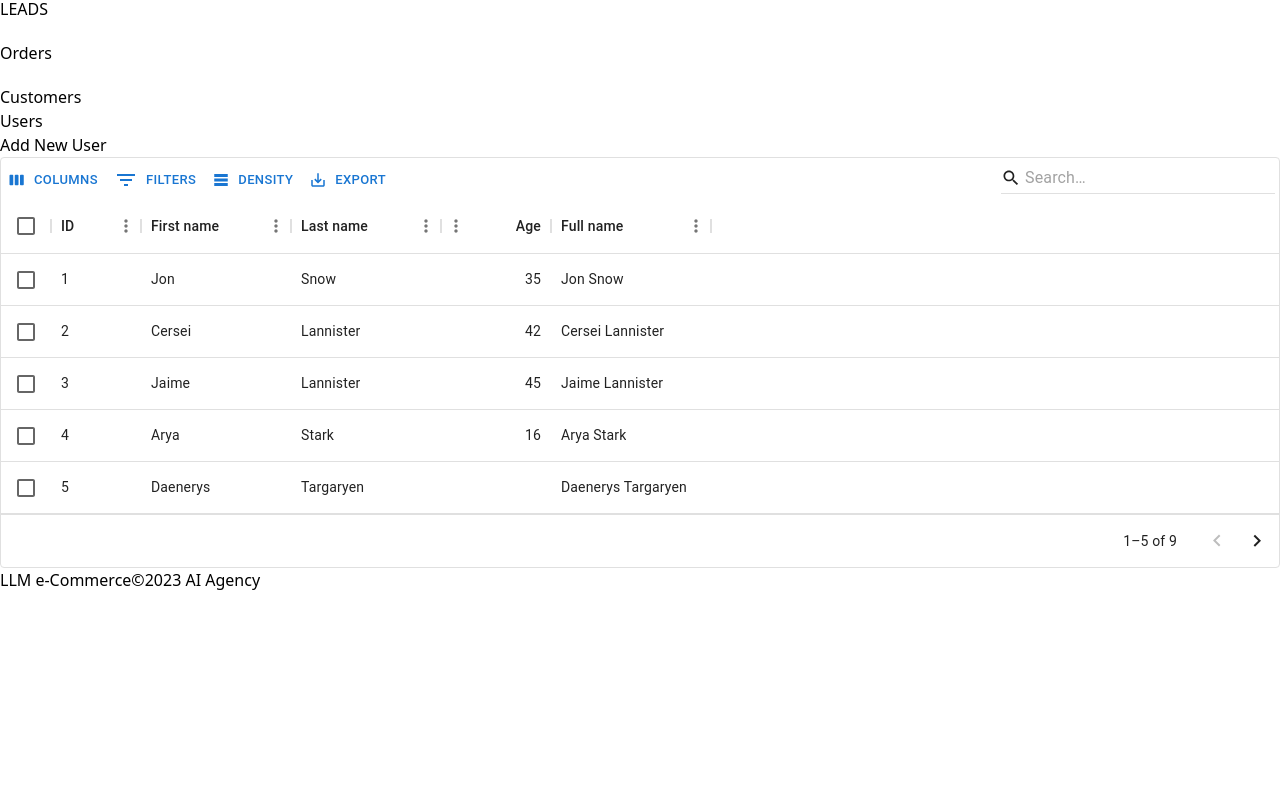
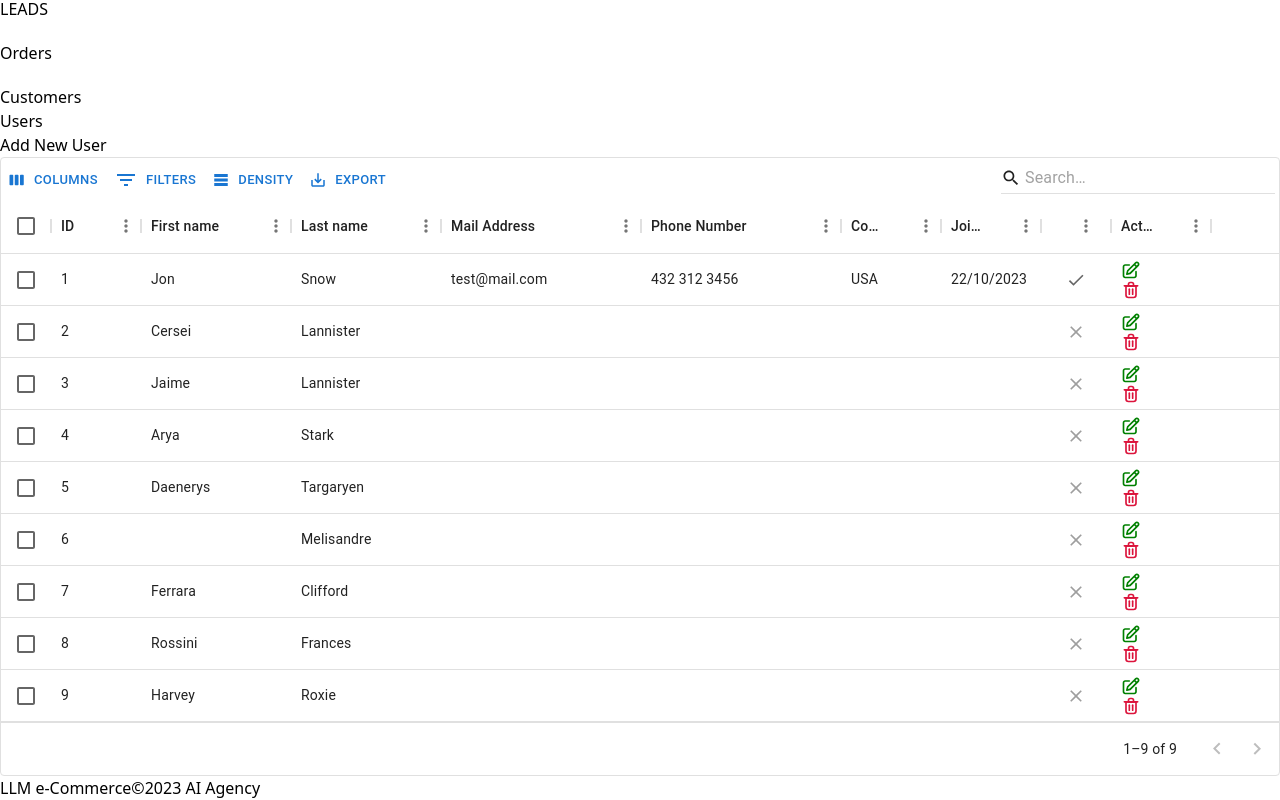
Before and after one commit to iTzMiNOS/react-eCommerce-dashboard, a React (Vite) app: page /users in a window 1280 px wide. Shown: the part 970-1770 px from the top of the page. Before the commit the page ends 1562 px from the top, so only its background shows below. Built offline with nearby package versions, Linux system fonts and the light colour scheme.

Commit message:
modified:   package-lock.json 	modified:   package.json 	modified:   src/App.jsx 	modified:   src/Components/Table/Table.jsx 	modified:   src/Components/Table/data.jsx 	modified:   src/Layout/Navbar/Navbar.jsx 	modified:   src/Pages/Users/Users.jsx

```diff
--- a/package.json
+++ b/package.json
@@ -16,6 +16,7 @@
     "@mui/x-data-grid": "^6.11.2",
     "react": "^18.2.0",
     "react-dom": "^18.2.0",
+    "react-notifications": "^1.7.4",
     "react-router-dom": "^6.15.0",
     "recharts": "^2.7.3"
   },
--- a/src/App.jsx
+++ b/src/App.jsx
@@ -6,6 +6,7 @@ import Navbar from './Layout/Navbar/Navbar'
 import Menu from './Layout/Menu/Menu'
 import Footer from './Layout/Footer/Footer'
 import Login from './Pages/Login/Login'
+import 'react-notifications/lib/notifications.css';
 
 import {
   createBrowserRouter,
--- a/src/Components/Table/Table.jsx
+++ b/src/Components/Table/Table.jsx
@@ -1,21 +1,42 @@
 /* eslint-disable react/prop-types */
 import { DataGrid, GridToolbar } from '@mui/x-data-grid'
 import './Table.css'
+import { Link } from 'react-router-dom'
+
 
 
 
 export default function Table(props) {
 
+    const deleteUser = (id) =>{
+        console.log(id + ' has been deleted');
+    }
+
+    const actionColumn ={
+        field: 'actions',
+        headerName: 'Actions',
+        width: 100,
+        renderCell: (params) => {
+            return <div className="action flex gap-[15px]">
+                <Link to={`/${props.url}/${params.row.id}`}>
+                    <img className="w-[20px] h-[20px] cursor-pointer" src="/view.svg" />
+                </Link>
+                <div className="delete" onClick={() => deleteUser(params.row.id)}>
+                    <img className="w-[20px] h-[20px] cursor-pointer" src="/delete.svg" />
+                </div>
+            </div>
+        }
+    }
     return (
         <div className="table-container ">
             <DataGrid
                 className="table-grid bg-white p-[20px] "
                 rows={props.rows}
-                columns={props.cols}
+                columns={[...props.cols, actionColumn]}
                 initialState={{
                 pagination: {
                     paginationModel: {
-                    pageSize: 5,
+                    pageSize: 10,
                     },
                 },
                 }}
--- a/src/Components/Table/data.jsx
+++ b/src/Components/Table/data.jsx
@@ -13,25 +13,41 @@ export const columns = [
       editable: true,
     },
     {
-      field: 'age',
-      headerName: 'Age',
-      type: 'number',
-      width: 110,
-      editable: true,
+        field: 'email',
+        headerName: 'Mail Address',
+        width: 200,
+        editable: true,
     },
     {
-      field: 'fullName',
-      headerName: 'Full name',
-      description: 'This column has a value getter and is not sortable.',
-      sortable: false,
-      width: 160,
-      valueGetter: (params) =>
-        `${params.row.firstName || ''} ${params.row.lastName || ''}`,
+        field: 'phone',
+        headerName: 'Phone Number',
+        width: 200,
+        editable: true,
     },
+    {
+        field: 'country',
+        headerName: 'Country',
+        width: 100,
+        editable: true,
+    },
+    {
+        field: 'created',
+        headerName: 'Joined Date',
+        width: 100,
+        editable: true,
+    },
+    {
+        field: 'customer',
+        headerName: 'Ordered',
+        type: "boolean",
+        width: 70,
+        editable: true,
+    },
+
   ];
 
   export const rows = [
-    { id: 1, lastName: 'Snow', firstName: 'Jon', age: 35 },
+    { id: 1, lastName: 'Snow', firstName: 'Jon', email: "test@mail.com",phone: "432 312 3456", country: "USA",created:"22/10/2023", customer:true },
     { id: 2, lastName: 'Lannister', firstName: 'Cersei', age: 42 },
     { id: 3, lastName: 'Lannister', firstName: 'Jaime', age: 45 },
     { id: 4, lastName: 'Stark', firstName: 'Arya', age: 16 },
--- a/src/Layout/Navbar/Navbar.jsx
+++ b/src/Layout/Navbar/Navbar.jsx
@@ -14,7 +14,7 @@ export default function Navbar() {
                 <img src="/app.svg" className="icon hover:translate-y-[-2px]" />
                 <img src="/expand.svg" className="icon hover:translate-y-[-2px]" />
                 <img src="/notifications.svg" className="icon hover:translate-y-[-2px]"/>
-                <div className="notification relative flex ">
+                <div className="notif relative flex ">
                     <span className="bg-red-600 flex text-[12px] w-[10px] h-[10px] rounded-[50%] absolute top-[20px] right-[20px]"></span>
                 </div>
                 <div className="user flex items-center gap-[10px]">
--- a/src/Pages/Users/Users.jsx
+++ b/src/Pages/Users/Users.jsx
@@ -5,11 +5,13 @@ import './Users.css'
 export default function Users(){
     return (
         <div className="users">
-            <div className="info">
-                <h1 className="">Users</h1>
-                <button className="">Add New User</button>
+            <div className="info-container flex items-center gap-[20px] mb-[20px]">
+                <h1 className="text-2xl">Users</h1>
+                <button className="p-[5px] rounded-md transition ease-in-out delay-150 bg-white text-black hover:scale-105 hover:bg-gray-300 duration-300">
+                    Add New User
+                </button>
             </div>
-                <Table cols={columns} rows={rows}/>
+                <Table url="users" cols={columns} rows={rows}/>
         </div>
     )
 }
```
Also changed, not shown: 1 other file (tests, documents, lock files or other folders).
